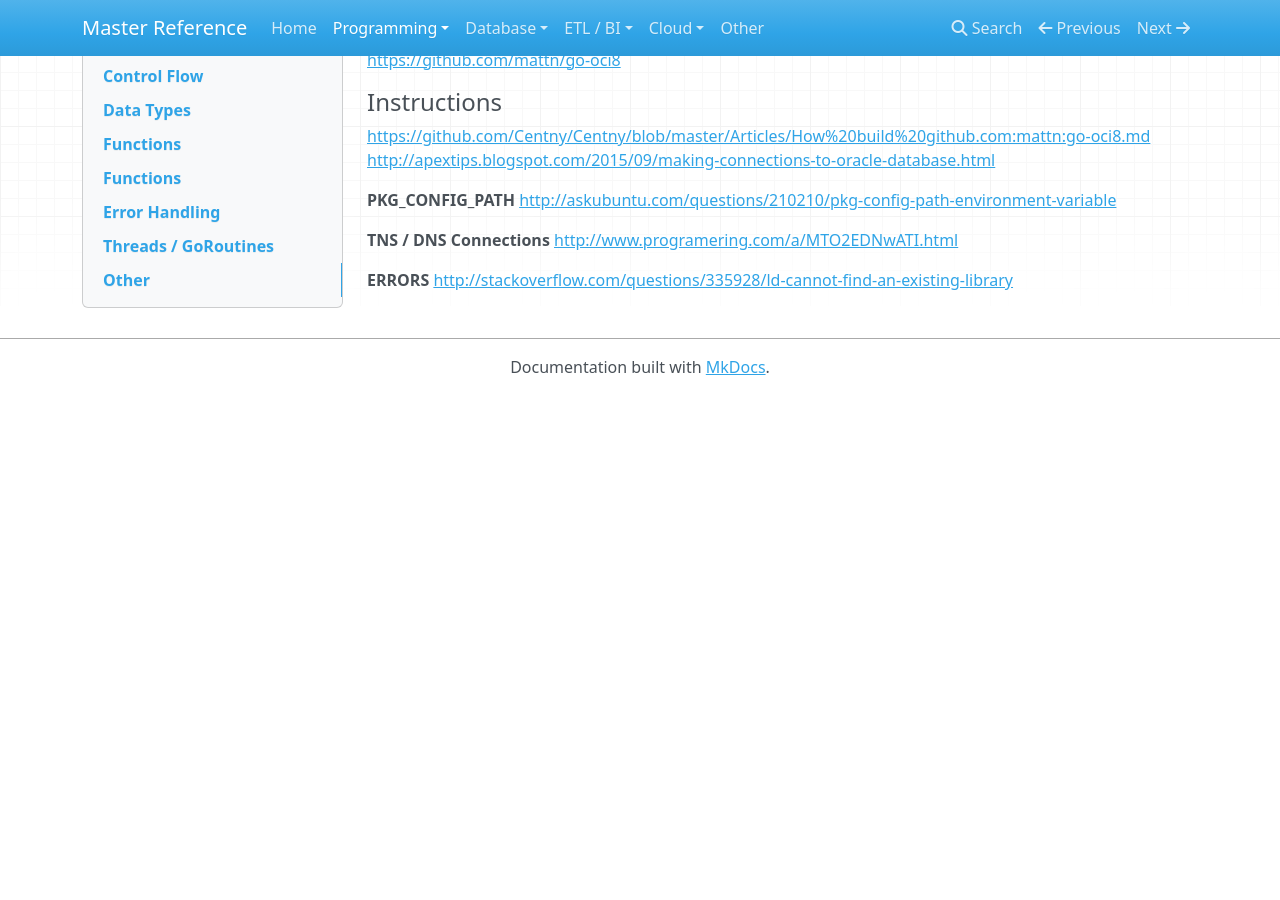
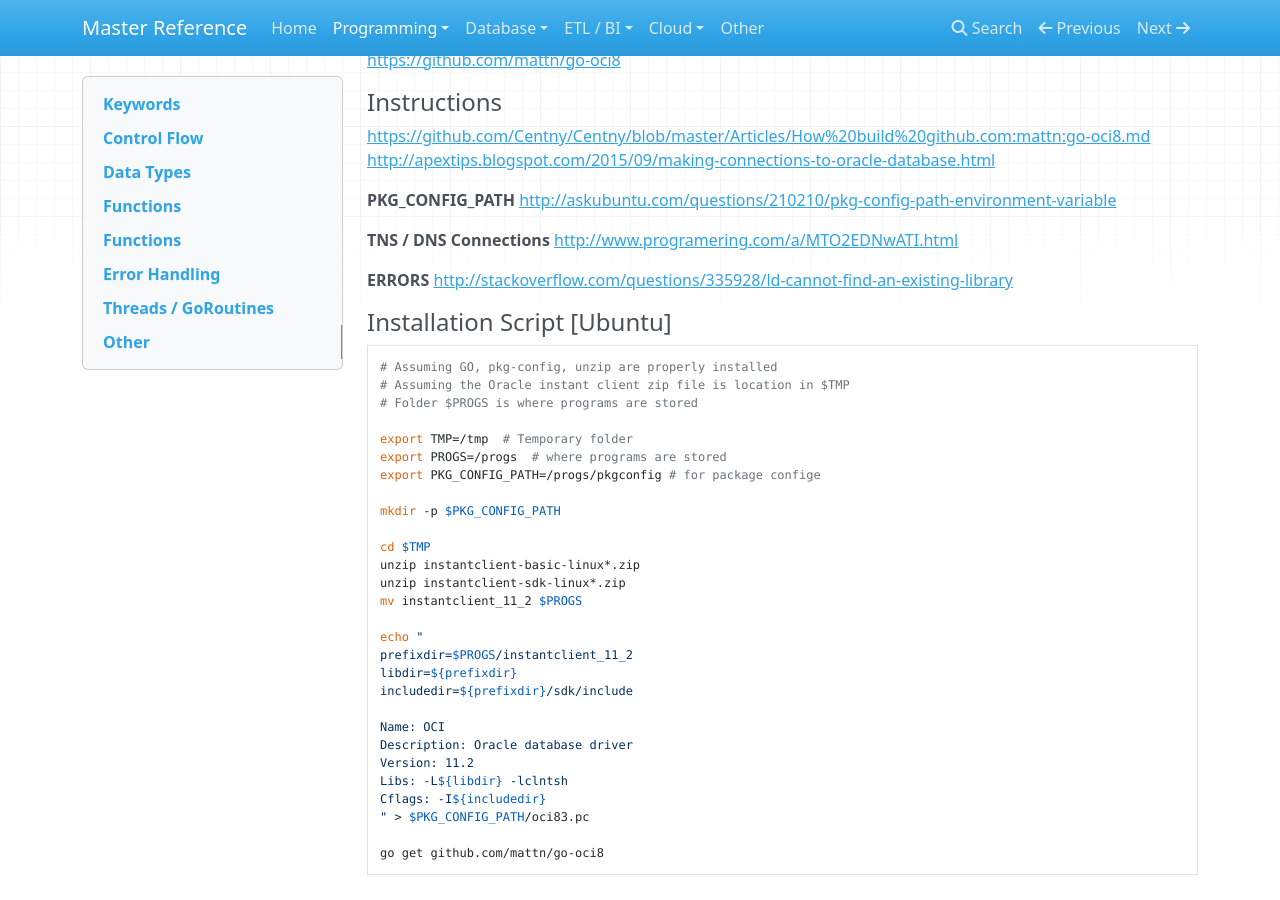
Before and after one commit to flarco/ref-docs, an MkDocs documentation site: the page built from docs/programming/go.md, in a window 1280 px wide and 900 px high, scrolled down 18183 px. Built offline with MkDocs 1.6.1, drawn with Linux system fonts in a browser that asks for light colours; nearby versions of some CDN libraries; old or Windows-style settings are respelled for this version of MkDocs; before the commit the page ends 18578 px from its top, so only the background shows below that.

Commit message:
Installation Script [Ubuntu]

````diff
--- a/docs/programming/go.md
+++ b/docs/programming/go.md
@@ -965,3 +965,35 @@ export GOBIN=[WorkspacePath]/bin
 
 **ERRORS**
 <http://stackoverflow.com/questions/335928/ld-cannot-find-an-existing-library>
+
+#### Installation Script [Ubuntu]
+```bash
+# Assuming GO, pkg-config, unzip are properly installed
+# Assuming the Oracle instant client zip file is location in $TMP
+# Folder $PROGS is where programs are stored
+
+export TMP=/tmp  # Temporary folder
+export PROGS=/progs  # where programs are stored
+export PKG_CONFIG_PATH=/progs/pkgconfig # for package confige
+
+mkdir -p $PKG_CONFIG_PATH
+
+cd $TMP
+unzip instantclient-basic-linux*.zip
+unzip instantclient-sdk-linux*.zip
+mv instantclient_11_2 $PROGS
+
+echo "
+prefixdir=$PROGS/instantclient_11_2
+libdir=${prefixdir}
+includedir=${prefixdir}/sdk/include
+
+Name: OCI
+Description: Oracle database driver
+Version: 11.2
+Libs: -L${libdir} -lclntsh
+Cflags: -I${includedir}
+" > $PKG_CONFIG_PATH/oci83.pc
+
+go get github.com/mattn/go-oci8
+```
````
